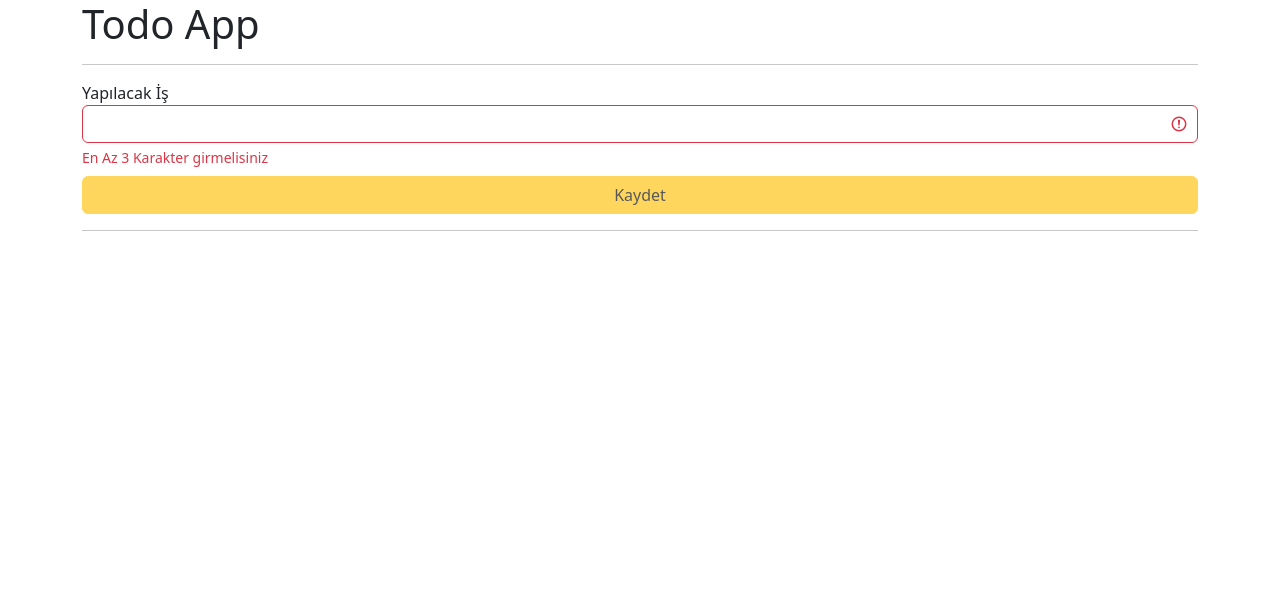
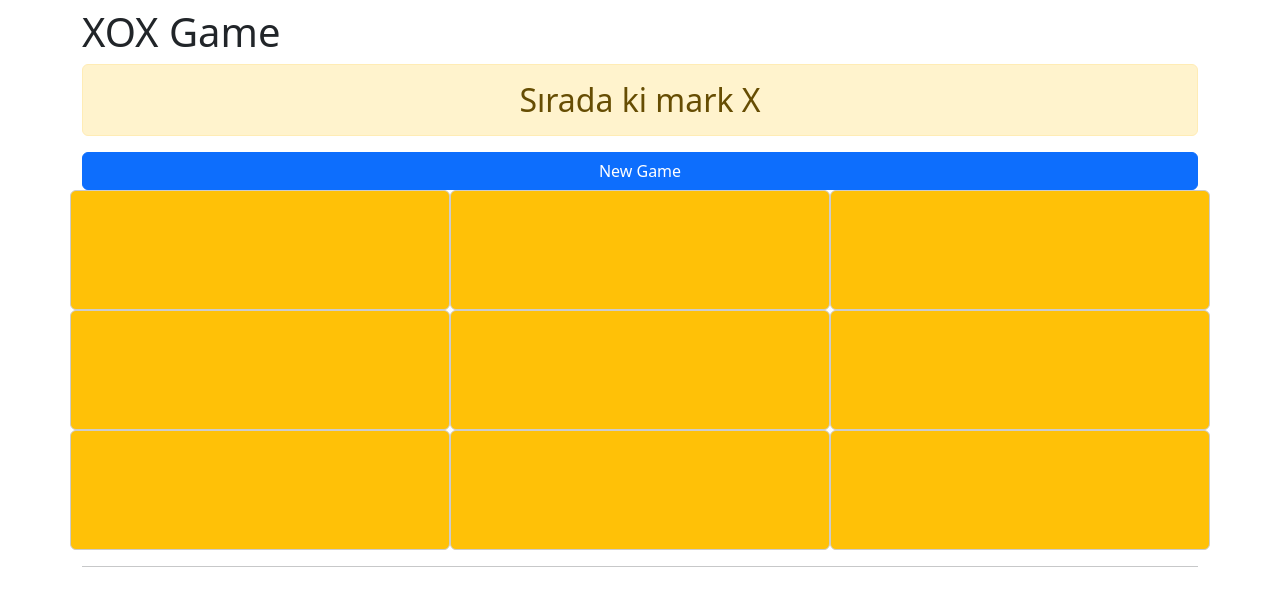
Before and after one commit to EryBkr/Angular, an Angular app: page / in a window 1280 px wide. Shown: the top 606 px of the page. Built offline with nearby package versions, Linux system fonts and the light colour scheme.

Commit message:
XOX Game

```diff
--- a/src/app/app.component.html
+++ b/src/app/app.component.html
@@ -1,57 +1,22 @@
-<div class="container">
-  <h1>Todo App</h1>
+<div class="container mt-2">
+  <h1>XOX Game</h1>
+  <!-- Sırada ki mark'ın kime ait olduğunu belirtecek -->
+  <h2 class="alert alert-warning text-center">{{message}}</h2>
+  <!-- Tahtayı sıfırlayacak -->
+  <button class="btn btn-primary w-100" (click)="newGame()">New Game</button>
+  <div class="row">
+    <!-- Tabloyu çiziyoruz, 3x3 olacak -->
+    <!-- Tıklama event'ini div'e verdik -->
+    <!-- ngClass ile index'in winner durumuna göre yeşile boyuyoruz -->
+    <button (click)="setMark(index)" style="border: 1px solid #ccc;height: 120px;;" class="col-md-4 btn text-center"
+      [ngClass]="changeWinnerButtonClass(game.winner)" *ngFor="let game of games let index=index">
+      <span style="font-size: 80px;">
+        {{game.mark}}
+      </span>
+    </button>
+  </div>
   <hr>
-
-  <!-- Add -->
-  <!-- UpdateForm true değilse ekleme formu görüntülenecek -->
-  <!-- Gerekli şart sağlanmaz ise Güncelleme formuna bağlı ng-template görüntülenecek -->
-  <div *ngIf="!isActiveUpdateForm; else activeUpdateForm">
-    <div class="form-group">
-      <label for="work">Yapılacak İş</label>
-      <!-- Two Way Binding ile ts dosyamız da ki work değişkenine bağladık -->
-      <!-- class attribute binding ile validasyon durumumuza göre class ataması gerçekleştiriyoruz,basit bir mantık zaten -->
-      <!-- <input type="text" [class]="changeInputClassForValidation()" id="work" name="work" [(ngModel)]="work"> -->
-      <!-- ngClass ise bizim class'ımıza ek yapıyor yanı nihai olarak class="form-control is-valid" gibi bir değere sahip oluyor -->
-      <input type="text" class="form-control" [ngClass]="changeInputClassForValidation()" id="work" name="work" [(ngModel)]="work">
-      <!-- yukarıda ki arkadaş invalid class'a sahipse bu yazı otomatik olarak çıkacaktır,bootstrap scriptinin kontrol ettiği bir durum -->
-      <div class="invalid-feedback">En Az 3 Karakter girmelisiniz</div>
-    </div>
-    <div class="form-group mt-2">
-      <!-- button'a basıldığında save metodu çalışacak -->
-      <!-- Disabled  attribute binding ile input ta bulunan datanın karakteri 3 ten küçük ise Kaydet butonunu disabled yapıyorum -->
-      <button [disabled]="work.length<3" class="btn btn-warning w-100" (click)="save()">Kaydet</button>
-    </div>
-  </div>
-
-  <!-- Update -->
-  <!-- UpdateForm false değilse güncelleme formu görüntülenecek -->
-  <!-- Yukarıda kullandığımız ngIf ile birlikte eğer gerekli şart sağlanmazsa Güncelleme formu görüntülenecek -->
-  <ng-template #activeUpdateForm>
-    <div class="form-group">
-      <!-- Güncellenecek data yı label da gösteriyorum -->
-      <label for="work">{{updatedWork}}</label>
-      <!-- Two Way Binding ile ts dosyamız da ki updatedWork değişkenine bağladık -->
-      <input type="text" class="form-control" id="updatedWork" name="updatedWork" [(ngModel)]="updatedWork">
-    </div>
-    <div class="form-group mt-2">
-      <!-- button'a basıldığında update metodu çalışacak -->
-      <button class="btn btn-success mb-1 w-100" (click)="update()">Güncelle</button>
-      <button class="btn btn-danger w-100" (click)="cancelUpdateAction()">Vazgeç</button>
-    </div>
-  </ng-template>
-
-  <hr>
-  <ul>
-    <!-- works dizisini directive yardımıyla burada dönüyorum -->
-    <li class="p-1" *ngFor="let work of works let index=index">
-      {{work}}
-
-      <!-- Güncelleme formu aktif değilse bu buttonlar gözüksün -->
-      <div *ngIf="!isActiveUpdateForm">
-        <button class="btn btn-info btn-sm m-1" (click)="viewUpdateForm(work,index)">Güncelle</button>
-        <button class="btn btn-danger btn-sm m-1" (click)="remove(index)">Sil</button>
-      </div>
-
-    </li>
-  </ul>
+  <!-- bu arkadaş sayesinde oyunun herhangi bir anına gideceğiz -->
+  <button (click)="returnSelectMove(i)" *ngFor="let move of moves let i=index"
+    class="btn btn-sm btn-danger mx-1 my-1">{{i+1}}. Hamle</button>
 </div>
--- a/src/app/app.component.ts
+++ b/src/app/app.component.ts
@@ -6,63 +6,202 @@ import { Component } from '@angular/core';
   styleUrls: ['./app.component.scss'],
 })
 export class AppComponent {
-  //inputtan gelen değeri handle edecek
-  work: string = '';
+  //default olarak X verdik
+  mark: string = 'X';
+  //Bu arkadaşta UI tarafta sıranın kime ait olduğunu belirtecek
+  message: string = 'Sırada ki mark X';
 
-  //will update work
-  updatedWork: string = '';
+  //tahtanın oluşabilmesi için oluşturdum,winner property'si kazanma durumuna göre tahtayı yeşile boyayabilmek için oluşturduğum bir şey
+  games: { mark: string; winner: boolean }[] = [
+    { mark: '', winner: false },
+    { mark: '', winner: false },
+    { mark: '', winner: false },
+    { mark: '', winner: false },
+    { mark: '', winner: false },
+    { mark: '', winner: false },
+    { mark: '', winner: false },
+    { mark: '', winner: false },
+    { mark: '', winner: false },
+  ];
 
-  //Güncelle Formu mu açılacak yoksa ekleme formu mu
-  isActiveUpdateForm: boolean = false;
+  //Bizim için oyun historisini tutacak
+  moves: any = [];
 
-  //Güncellenecek datanın index'i
-  updatedIndex: number = NaN;
+  //Oyun bitti mi?
+  gameOver: boolean = false;
 
-  //işleri ram de kaydedecek
-  works: string[] = [];
+  //Beraberlik ?
+  isMoveFinish: boolean = false;
 
-  //button'un tetikleyeceği func
-  save() {
-    this.works.push(this.work);
-    //work değişkenini string empty'e çeviriyorum ki butona basıldıktan sonra input'un içerisi temizlensin
-    this.work = '';
+  //kutucuğa işaret koymak için
+  setMark(index: number) {
+    //alan işaretli değilse ve oyun bitmediyse setMark işlemi yapılabilsin
+    if (this.games[index].mark == '' && !this.gameOver) {
+      this.games[index].mark = this.mark;
+      //Games içerisinde değeleri sepereate ile value biçimde alıyorum,çünkü games referans tür olduğu için sürekli güncel halini barındıracak fakat biz önceki hallerini de istiyoruz
+      this.moves.push([...this.games]);
+
+      //Her işaretleme işleminden sonra oyunun bitip bitmediğini kontrol ediyorum
+      this.isGameOver();
+
+      //Beraberlik kontrolü
+      this.checkGameIsOver();
+
+      //Oyun bitti ise kazananı message'ye yazıdırıyoruz diğer türlü oyun devam ediyor (ya da beraberlik)
+      if (this.gameOver) this.message = 'Oyun bitti kazanan ' + this.mark;
+      else if (this.isMoveFinish) this.message = 'Oyun berabere';
+      else {
+        //En son hangi işaret koyulmuşsa sonra ki tur tam tersi koyulsun
+        if (this.mark == 'X') this.mark = 'O';
+        else this.mark = 'X';
+
+        //Sıradaki mark'ın kime ait olacağının mesajını oluşturuyoruz
+        this.message = `Sırada ki mark ${this.mark}`;
+      }
+    } else
+      alert(this.gameOver ? 'Oyun Bitti' : 'Lütfen işaretsiz alan seçiniz');
   }
 
-  //sil butonuna basıldığında index'i alıp array den uçuruyoruz
-  remove(index: number) {
-    //confirm tarayıcı tarafından gelen hazır kutucuk modal'ını çalıştırır
-    let result: boolean = confirm('Kaydı Silmek İstediğinize emin misiniz?');
+  //Yeni Oyun butonuna basılırsa
+  newGame() {
+    //Bütün değeleri resetliyorum
+    this.mark = 'X';
+    this.message = 'Sırada ki mark X';
+    this.games = [
+      { mark: '', winner: false },
+      { mark: '', winner: false },
+      { mark: '', winner: false },
+      { mark: '', winner: false },
+      { mark: '', winner: false },
+      { mark: '', winner: false },
+      { mark: '', winner: false },
+      { mark: '', winner: false },
+      { mark: '', winner: false },
+    ];
+    this.gameOver = false;
+    this.moves = [];
+    this.isMoveFinish = false;
+  }
 
-    //Kişi onaylamışsa siliyoruz
-    if (result) {
-      //index'i gelen kaydı sil
-      this.works.splice(index, 1);
+  returnSelectMove(index: number) {
+    //Moves içerisinde games array'lerini barındırıyor (...value olarak aldığımız için referans bağımlılığı yok o an ki değeri neyse array'in onu aldık)
+    //Bu sayede herhangi bir games array'i anına dönebiliyoruz moves=[games,games] gibi bir yapı aslında
+    //games array'ine herhangi bir andaki moves değerini atıyoruz
+    this.games = this.moves[index];
+  }
+
+  //Oyunun bitip bitmediğini kontrol edip kazananı belirliyoruz
+  isGameOver() {
+    if (
+      this.games[0].mark != '' &&
+      this.games[0].mark === this.games[1].mark &&
+      this.games[1].mark === this.games[2].mark
+    ) {
+      this.gameOver = true;
+      //Tahta ta işaretli alanları yeşile boyayabilmek için kazanan indexlere winner değerini veriyorum
+      this.games[0].winner = true;
+      this.games[1].winner = true;
+      this.games[2].winner = true;
+    }
+
+    if (
+      this.games[3].mark != '' &&
+      this.games[3].mark === this.games[4].mark &&
+      this.games[4].mark === this.games[5].mark
+    ) {
+      this.gameOver = true;
+      //Tahta ta işaretli alanları yeşile boyayabilmek için kazanan indexlere winner değerini veriyorum
+      this.games[3].winner = true;
+      this.games[4].winner = true;
+      this.games[5].winner = true;
+    }
+
+    if (
+      this.games[6].mark != '' &&
+      this.games[6].mark === this.games[7].mark &&
+      this.games[7].mark === this.games[8].mark
+    ) {
+      this.gameOver = true;
+      //Tahta ta işaretli alanları yeşile boyayabilmek için kazanan indexlere winner değerini veriyorum
+      this.games[6].winner = true;
+      this.games[7].winner = true;
+      this.games[8].winner = true;
+    }
+
+    if (
+      this.games[0].mark != '' &&
+      this.games[0].mark === this.games[3].mark &&
+      this.games[3].mark === this.games[6].mark
+    ) {
+      this.gameOver = true;
+      //Tahta ta işaretli alanları yeşile boyayabilmek için kazanan indexlere winner değerini veriyorum
+      this.games[0].winner = true;
+      this.games[3].winner = true;
+      this.games[6].winner = true;
+    }
+
+    if (
+      this.games[1].mark != '' &&
+      this.games[1].mark === this.games[4].mark &&
+      this.games[4].mark === this.games[7].mark
+    ) {
+      this.gameOver = true;
+      //Tahta ta işaretli alanları yeşile boyayabilmek için kazanan indexlere winner değerini veriyorum
+      this.games[1].winner = true;
+      this.games[4].winner = true;
+      this.games[7].winner = true;
+    }
+
+    if (
+      this.games[2].mark != '' &&
+      this.games[2].mark === this.games[5].mark &&
+      this.games[5].mark === this.games[8].mark
+    ) {
+      this.gameOver = true;
+      //Tahta ta işaretli alanları yeşile boyayabilmek için kazanan indexlere winner değerini veriyorum
+      this.games[2].winner = true;
+      this.games[5].winner = true;
+      this.games[8].winner = true;
+    }
+
+    if (
+      this.games[0].mark != '' &&
+      this.games[0].mark === this.games[4].mark &&
+      this.games[4].mark === this.games[8].mark
+    ) {
+      this.gameOver = true;
+      //Tahta ta işaretli alanları yeşile boyayabilmek için kazanan indexlere winner değerini veriyorum
+      this.games[0].winner = true;
+      this.games[4].winner = true;
+      this.games[8].winner = true;
+    }
+
+    if (
+      this.games[2].mark != '' &&
+      this.games[2].mark === this.games[4].mark &&
+      this.games[4].mark === this.games[6].mark
+    ) {
+      this.gameOver = true;
+      //Tahta ta işaretli alanları yeşile boyayabilmek için kazanan indexlere winner değerini veriyorum
+      this.games[2].winner = true;
+      this.games[4].winner = true;
+      this.games[6].winner = true;
     }
   }
 
-  //Burada index değeri ve güncellenmiş işin tanımıyla birlikte array de gerekli yeri değiştiriyorum
-  //Ardından güncelleme işlemini bitiriyorum
-  update() {
-    this.works[this.updatedIndex] = this.updatedWork;
-    this.cancelUpdateAction();
+  changeWinnerButtonClass(winner: boolean): string {
+    if (winner) {
+      return 'btn-success';
+    } else return 'btn-warning ';
   }
 
-  //Güncelleme formunun görüntülenmesi için değişkene true set ediyoruz ve güncellenecek datayı handle ediyoruz
-  //index'i de array da ki datayı güncelleyebilmek için aldık
-  viewUpdateForm(willUpdatedwork: string, index: number) {
-    this.updatedIndex = index;
-    this.updatedWork = willUpdatedwork;
-    this.isActiveUpdateForm = true;
-  }
-
-  //Güncelleme işlemi iptal edilsin
-  cancelUpdateAction() {
-    this.isActiveUpdateForm = false;
-  }
-
-  //Input karakterimize göre class ataması yapıyoruz ki daha şekil gözüksün
-  changeInputClassForValidation() {
-    if (this.work.length < 3) return 'is-invalid';
-    return 'is-valid';
+  //Berberlik durumunu kontrol edicek
+  checkGameIsOver() {
+    for (let index = 0; index < this.games.length; index++) {
+      if (this.games[index].mark == '') this.isMoveFinish = false;
+      else {
+        this.isMoveFinish = true;
+      }
+    }
   }
 }
```
